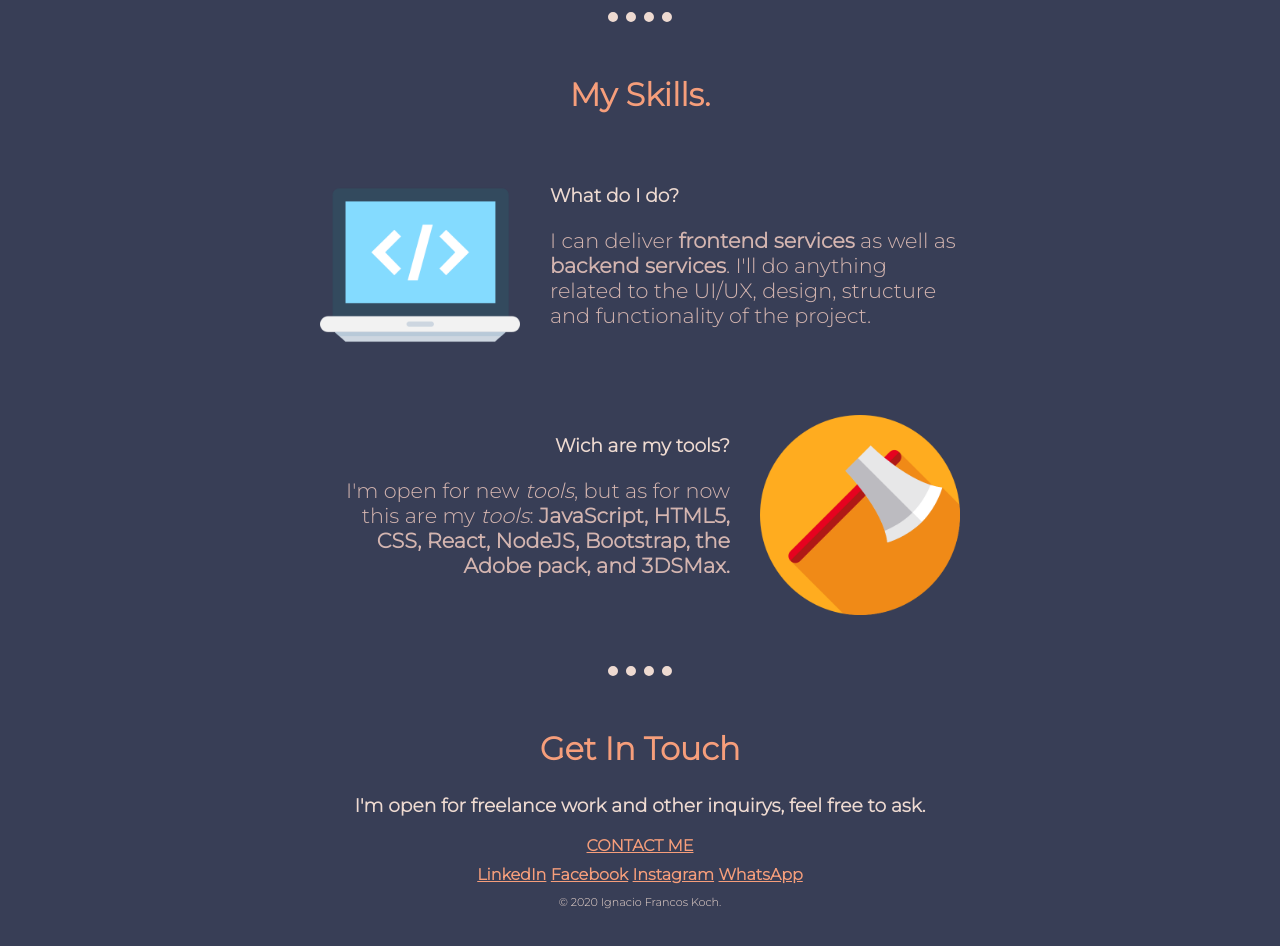
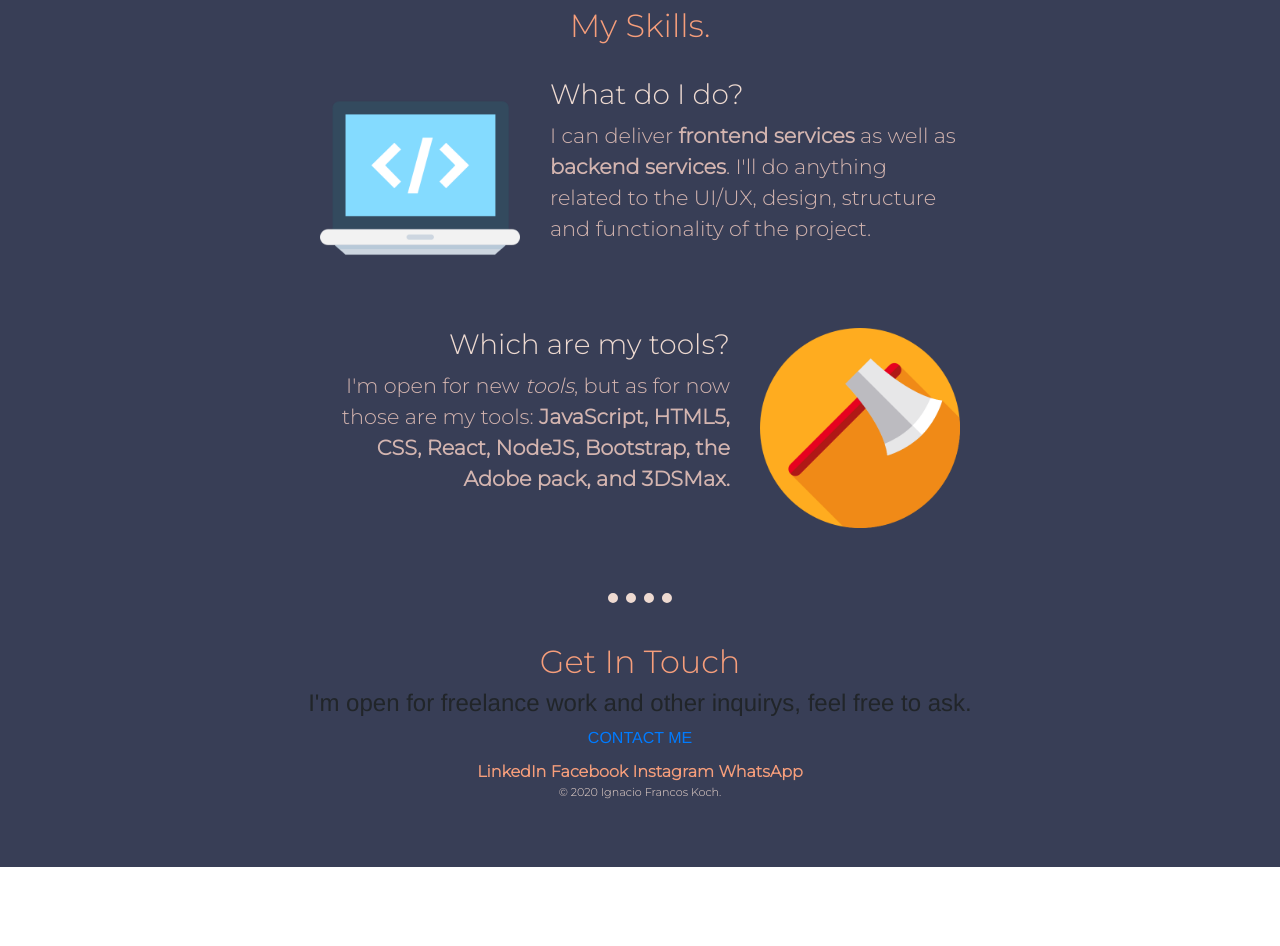
Before and after one commit to nachokoch/nachokoch, a plain HTML site: page index.html in a window 1280 px wide. Shown: the part 1020-1966 px from the top of the page. After the commit the page ends 1887 px from the top, so only its background shows below. Drawn offline with nearby package versions, Linux system fonts and the light colour scheme.

Commit message:
Add files via upload

```diff
--- a/index.html
+++ b/index.html
@@ -4,13 +4,27 @@
 <head>
   <meta charset="utf-8">
   <title>Ignacio Francos Koch</title>
+  <link rel="icon" href="favicon (1).ico">
+  <link rel="stylesheet" href="https://stackpath.bootstrapcdn.com/bootstrap/4.5.0/css/bootstrap.min.css" integrity="sha384-9aIt2nRpC12Uk9gS9baDl411NQApFmC26EwAOH8WgZl5MYYxFfc+NcPb1dKGj7Sk" crossorigin="anonymous">
+  <link rel="stylesheet" href="https://fonts.googleapis.com/css2?family=Merriweather:wght@300&family=Montserrat:wght@300&family=Sacramento&display=swap" rel="stylesheet">
   <link rel="stylesheet" href="css/styles.css">
-  <link rel="icon" href="favicon (1).ico">
-  <link rel="stylesheet" href="https://fonts.googleapis.com/css2?family=Merriweather:wght@300&family=Montserrat:wght@300&family=Sacramento&display=swap" rel="stylesheet">
 </head>
 
 <body>
-  <div class="bod">
+
+  <nav class="navbar navbar-expand-lg navbar-custom fixed-top">
+    <ul class="nav navbar-nav mx-auto">
+      <li class="nav-item">
+        <a class="nav-link toper-link" href="#">HOME</a>
+      </li>
+      <li class="nav-item ">
+        <a class="nav-link toper-link" href="#">SKILLS</a>
+      </li>
+      <li class="nav-item">
+        <a class="nav-link toper-link" href="#">CONTACT</a>
+      </li>
+    </ul>
+  </nav>
   <div class="Top">
     <h1>I'm Ignacio</h1>
     <img class="profilepic" src="images/FotoDePerfil.png" alt="mountain-img">
@@ -25,7 +39,7 @@
         <p>Welcome to my personal page where you can see some of my work, get in contact with me and get to know me better. I
           live in Capital Federal, capital city of Argentina. I'm a 24 year old student, learning by myself with <strong>Udemy</strong>,
           <strong>freecodecamp</strong> and several online resources. I will start my <strong>Systems Analyst</strong> carreer in the University of <strong>ORT</strong> within the next year (2021) once the
-             COVID-19 outbreak is under control.
+          COVID-19 outbreak is under control. As you can see I speak and write english fluently, so don't hesitate to contact me whether you speak english or spanish.
         </p>
       </div>
     </div>
@@ -37,12 +51,12 @@
       <div class="skill-row">
         <img class="laptopimg" src="images/laptop.png" alt="Laptop">
         <h3>What do I do?</h3>
-          <p>I can deliver <strong>frontend services</strong> as well as <strong>backend services</strong>. I'll do anything related to the UI/UX, design, structure and functionality of the project.   </p>
+        <p>I can deliver <strong>frontend services</strong> as well as <strong>backend services</strong>. I'll do anything related to the UI/UX, design, structure and functionality of the project. </p>
       </div>
       <div class="skill-row2">
         <img class="toolsimg" src="images/axe.png" alt="Tools">
-          <h3>Wich are my tools?</h3>
-          <p>I'm open for new <em>tools</em>, but as for now this are my <em>tools</em>: <strong>JavaScript, HTML5, CSS, React, NodeJS, Bootstrap, the Adobe pack, and 3DSMax.</strong></p>
+        <h3>Which are my tools?</h3>
+        <p>I'm open for new <em>tools</em>, but as for now those are my tools: <strong>JavaScript, HTML5, CSS, React, NodeJS, Bootstrap, the Adobe pack, and 3DSMax.</strong></p>
       </div>
     </div>
     <br>
@@ -50,18 +64,18 @@
     <br>
     <div class="contact-me">
       <h2>Get In Touch</h2>
-        <h3>I'm open for freelance work and other inquirys, feel free to ask.</h3>
-        <a class="btn" href="mailto:nacho_francos@hotmail.com">CONTACT ME</a>
+      <h4>I'm open for freelance work and other inquirys, feel free to ask.</h4>
+      <a class="boton" href="mailto:nacho_francos@hotmail.com">CONTACT ME</a>
     </div>
   </div>
   <div class="Bottom">
-      <a class="footer-link" href="www.linkedin.com/in/ignacio-francos-koch">LinkedIn</a>
-      <a class="footer-link" href="www.facebook.com/nachofrancoskoch ">Facebook</a>
-      <a class="footer-link" href="www.instagram.com/ignaciofrancoskoch">Instagram</a>
-      <a class="footer-link" href="https://api.whatsapp.com/send?phone=0111558319317">WhatsApp</a>
+    <a class="footer-link" href="https://www.linkedin.com/in/ignacio-francos-koch">LinkedIn</a>
+    <a class="footer-link" href="https://www.facebook.com/nachofrancoskoch ">Facebook</a>
+    <a class="footer-link" href="https://www.instagram.com/ignaciofrancoskoch">Instagram</a>
+    <a class="footer-link" href="https://api.whatsapp.com/send?phone=+540111558319317">WhatsApp</a>
     <p class="copyright">© 2020 Ignacio Francos Koch.</p>
   </div>
-  </div>
+
 </body>
 
 </html>
```
Lines whose indentation alone changed are shown as unchanged.
